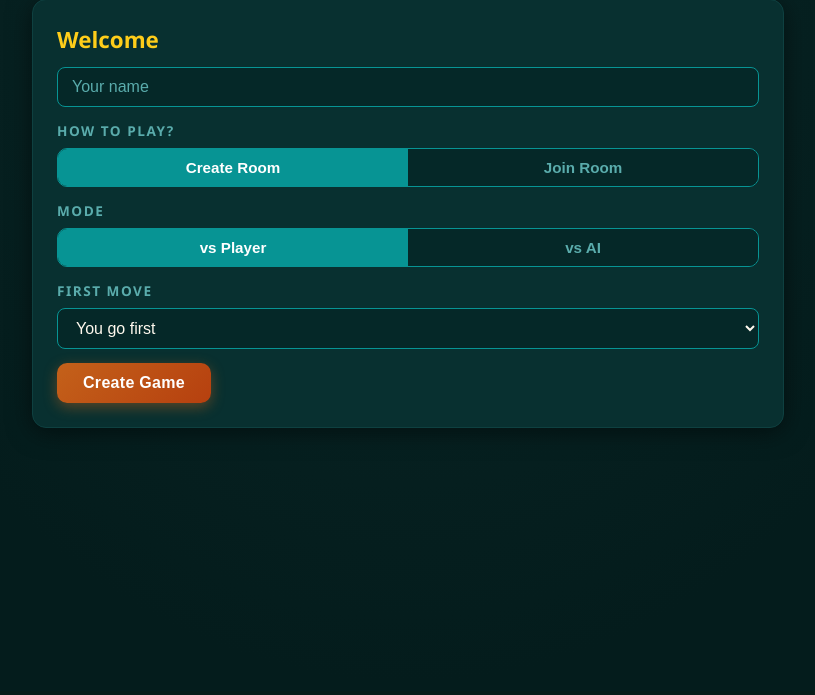
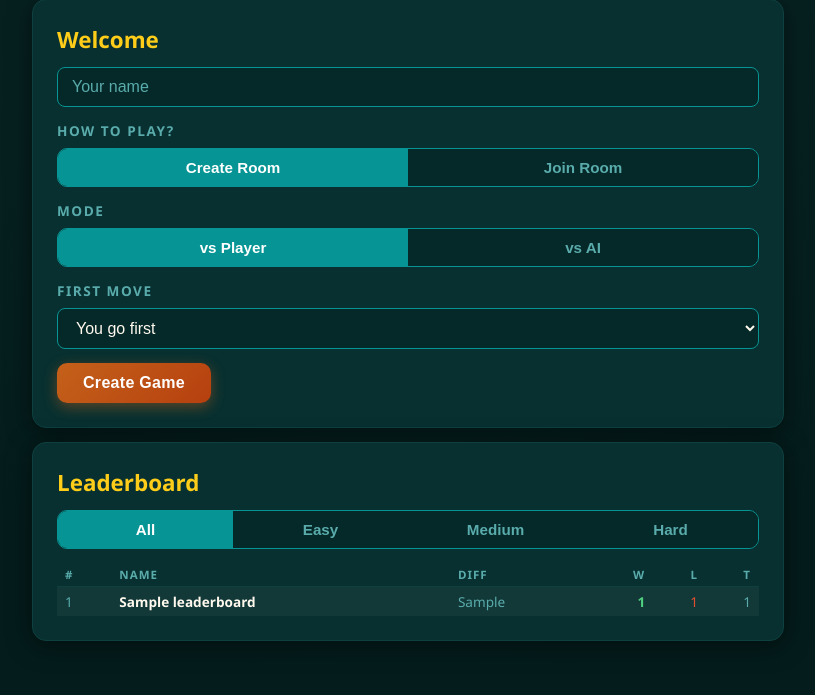
Before and after one commit to rwaynewhite15/mancala-live, a Flask app: page / in a window 1280 px wide. Shown: the part 109-804 px from the top of the page, without its empty margins (232-1047 px from the left). Before the commit the page ends 537 px from the top, so only its background shows below. Run offline with Flask 3, Linux system fonts and the light colour scheme; tables that the repository leaves empty hold one stand-in row (values such as "Sample post"); some libraries are stand-ins or nearby versions.

Commit message:
Add leaderboard with PostgreSQL/SQLite backend
Adds /leaderboard and /submit_score routes, a leaderboard card in the
lobby, and a gold "Post to Leaderboard" button in the AI game-over
overlay that submits the session record and returns to the main menu.

Co-Authored-By: Claude Sonnet 4.6 <noreply@anthropic.com>

```diff
--- a/app.py
+++ b/app.py
@@ -7,7 +7,8 @@ import random
 import string
 import time
 
-from flask import Flask, render_template, request
+import sqlite3
+from flask import Flask, render_template, request, jsonify
 from flask_socketio import SocketIO, join_room, emit
 
 # ── Game constants ────────────────────────────────────────────────────────────
@@ -180,6 +181,61 @@ rooms = {}
 sid_to_room = {}  # sid -> room_id
 
 
+# ── Leaderboard DB ────────────────────────────────────────────────────────────
+
+_DATABASE_URL = os.environ.get("DATABASE_URL", "")
+if _DATABASE_URL.startswith("postgres://"):
+    _DATABASE_URL = _DATABASE_URL.replace("postgres://", "postgresql://", 1)
+_USE_PG = bool(_DATABASE_URL)
+_PH = "%s" if _USE_PG else "?"
+
+if _USE_PG:
+    import psycopg2
+
+
+def _db_conn():
+    if _USE_PG:
+        return psycopg2.connect(_DATABASE_URL)
+    return sqlite3.connect("leaderboard.db")
+
+
+def _init_db():
+    try:
+        conn = _db_conn()
+        cur = conn.cursor()
+        if _USE_PG:
+            cur.execute("""
+                CREATE TABLE IF NOT EXISTS leaderboard (
+                    id SERIAL PRIMARY KEY,
+                    name TEXT NOT NULL,
+                    difficulty TEXT NOT NULL,
+                    wins INTEGER NOT NULL DEFAULT 0,
+                    losses INTEGER NOT NULL DEFAULT 0,
+                    ties INTEGER NOT NULL DEFAULT 0,
+                    submitted_at TIMESTAMPTZ NOT NULL DEFAULT NOW()
+                )
+            """)
+        else:
+            cur.execute("""
+                CREATE TABLE IF NOT EXISTS leaderboard (
+                    id INTEGER PRIMARY KEY AUTOINCREMENT,
+                    name TEXT NOT NULL,
+                    difficulty TEXT NOT NULL,
+                    wins INTEGER NOT NULL DEFAULT 0,
+                    losses INTEGER NOT NULL DEFAULT 0,
+                    ties INTEGER NOT NULL DEFAULT 0,
+                    submitted_at TEXT NOT NULL DEFAULT (datetime('now'))
+                )
+            """)
+        conn.commit()
+        conn.close()
+    except Exception as e:
+        print(f"DB init error: {e}")
+
+
+_init_db()
+
+
 def _make_room_id():
     chars = string.ascii_uppercase + string.digits
     while True:
@@ -253,6 +309,63 @@ def _ai_task(room_id, token):
 @app.route("/")
 def index():
     return render_template("index.html")
+
+
+@app.route("/leaderboard")
+def leaderboard():
+    difficulty = request.args.get("difficulty", "")
+    try:
+        conn = _db_conn()
+        cur = conn.cursor()
+        if difficulty in ("easy", "medium", "hard"):
+            cur.execute(
+                f"SELECT name, difficulty, wins, losses, ties FROM leaderboard "
+                f"WHERE difficulty = {_PH} ORDER BY wins DESC, losses ASC, ties DESC LIMIT 20",
+                (difficulty,)
+            )
+        else:
+            cur.execute(
+                "SELECT name, difficulty, wins, losses, ties FROM leaderboard "
+                "ORDER BY wins DESC, losses ASC, ties DESC LIMIT 20"
+            )
+        rows = cur.fetchall()
+        conn.close()
+        return jsonify([
+            {"name": r[0], "difficulty": r[1], "wins": r[2], "losses": r[3], "ties": r[4]}
+            for r in rows
+        ])
+    except Exception as e:
+        return jsonify({"error": str(e)}), 500
+
+
+@app.route("/submit_score", methods=["POST"])
+def submit_score():
+    data = request.get_json(force=True) or {}
+    name = str(data.get("name", "")).strip()[:20] or "Player"
+    difficulty = data.get("difficulty", "")
+    try:
+        wins   = int(data.get("wins",   0))
+        losses = int(data.get("losses", 0))
+        ties   = int(data.get("ties",   0))
+    except (TypeError, ValueError):
+        return jsonify({"error": "Invalid data"}), 400
+    if difficulty not in ("easy", "medium", "hard"):
+        return jsonify({"error": "Invalid difficulty"}), 400
+    if wins + losses + ties == 0:
+        return jsonify({"error": "No games played"}), 400
+    try:
+        conn = _db_conn()
+        cur = conn.cursor()
+        cur.execute(
+            f"INSERT INTO leaderboard (name, difficulty, wins, losses, ties) "
+            f"VALUES ({_PH}, {_PH}, {_PH}, {_PH}, {_PH})",
+            (name, difficulty, wins, losses, ties)
+        )
+        conn.commit()
+        conn.close()
+        return jsonify({"ok": True})
+    except Exception as e:
+        return jsonify({"error": str(e)}), 500
 
 
 # ── Socket events ─────────────────────────────────────────────────────────────
--- a/requirements.txt
+++ b/requirements.txt
@@ -1,3 +1,4 @@
 flask
 flask-socketio
 simple-websocket
+psycopg2-binary
--- a/templates/index.html
+++ b/templates/index.html
@@ -107,6 +107,11 @@
   .btn-secondary {
     background: var(--teal); color: #fff;
     box-shadow: 0 4px 14px rgba(7,148,148,0.35);
+  }
+  .btn-gold {
+    background: linear-gradient(135deg, var(--gold), #d4a500);
+    color: #041c1c; font-weight: 800;
+    box-shadow: 0 4px 14px rgba(254,205,26,0.35);
   }
 
   .toggle { display: flex; border-radius: 10px; overflow: hidden; border: 1.5px solid var(--teal); margin-bottom: 14px; }
@@ -284,6 +289,20 @@
     </div>
   </div>
 
+  <!-- ── LEADERBOARD (lobby card) ── -->
+  <div class="card" id="leaderboard-card" style="margin-top:0">
+    <h2>Leaderboard</h2>
+    <div class="toggle" id="lb-filter" style="margin-bottom:14px">
+      <button class="toggle-btn active" onclick="filterLeaderboard('all')">All</button>
+      <button class="toggle-btn" onclick="filterLeaderboard('easy')">Easy</button>
+      <button class="toggle-btn" onclick="filterLeaderboard('medium')">Medium</button>
+      <button class="toggle-btn" onclick="filterLeaderboard('hard')">Hard</button>
+    </div>
+    <div id="lb-body" style="min-height:52px">
+      <p style="color:var(--muted);text-align:center;font-size:.9rem">Loading...</p>
+    </div>
+  </div>
+
   <!-- ── WAITING ── -->
   <div id="screen-waiting" class="screen">
     <div class="card" style="text-align:center">
@@ -346,8 +365,9 @@
     <div id="game-over-title">Game Over</div>
     <div id="game-over-scores"></div>
     <div id="game-over-record" style="color:var(--gold);font-size:.95rem;margin-top:8px"></div>
-    <div style="display:flex;gap:10px;justify-content:center;margin-top:18px">
+    <div style="display:flex;gap:10px;justify-content:center;margin-top:18px;flex-wrap:wrap">
       <button class="btn btn-primary" onclick="requestRematch()">Rematch</button>
+      <button class="btn btn-gold" id="post-lb-btn" onclick="submitScore()" style="display:none">Post to Leaderboard</button>
       <button class="btn btn-secondary" onclick="goToMainMenu()">Main Menu</button>
     </div>
   </div>
@@ -378,6 +398,8 @@ let animQueue          = [];
 let latestStateSeq     = 0;
 let lastGameSummarized = -1;
 let animationVersion   = 0;
+let lastGameOverState  = null;
+let lbFilter           = 'all';
 
 // ── Pit index helpers ──────────────────────────────────────────────────────
 function myPitIndices()  {
@@ -466,6 +488,74 @@ function goToMainMenu() {
   cancelAnimations();
   document.getElementById('game-over-overlay').classList.remove('show');
   showScreen('lobby');
+  loadLeaderboard();
+}
+
+// ── Leaderboard ────────────────────────────────────────────────────────────
+function filterLeaderboard(diff) {
+  lbFilter = diff;
+  document.querySelectorAll('#lb-filter .toggle-btn').forEach((btn, i) => {
+    btn.classList.toggle('active', ['all','easy','medium','hard'][i] === diff);
+  });
+  loadLeaderboard();
+}
+
+async function loadLeaderboard() {
+  const body = document.getElementById('lb-body');
+  if (!body) return;
+  body.innerHTML = '<p style="color:var(--muted);text-align:center;font-size:.9rem">Loading...</p>';
+  try {
+    const url = lbFilter === 'all' ? '/leaderboard' : `/leaderboard?difficulty=${lbFilter}`;
+    const res  = await fetch(url);
+    const rows = await res.json();
+    if (!Array.isArray(rows) || !rows.length) {
+      body.innerHTML = '<p style="color:var(--muted);text-align:center;font-size:.9rem">No entries yet — be the first!</p>';
+      return;
+    }
+    const trs = rows.map((r, i) => `
+      <tr style="background:${i%2===0?'rgba(255,255,255,0.04)':'transparent'}">
+        <td style="padding:5px 8px;color:var(--muted)">${i+1}</td>
+        <td style="padding:5px 8px;font-weight:700">${escHtml(r.name)}</td>
+        <td style="padding:5px 8px;color:var(--muted);text-transform:capitalize">${r.difficulty}</td>
+        <td style="padding:5px 8px;text-align:right;color:#50d080;font-weight:700">${r.wins}</td>
+        <td style="padding:5px 8px;text-align:right;color:#e05030">${r.losses}</td>
+        <td style="padding:5px 8px;text-align:right;color:var(--muted)">${r.ties}</td>
+      </tr>`).join('');
+    body.innerHTML = `
+      <table style="width:100%;border-collapse:collapse;font-size:.85rem">
+        <thead><tr style="border-bottom:1px solid #0e4040">
+          ${['#','Name','Diff','W','L','T'].map((h,i) =>
+            `<th style="padding:4px 8px;text-align:${i>=3?'right':'left'};color:var(--muted);font-size:.72rem;text-transform:uppercase;letter-spacing:1px;font-weight:600">${h}</th>`
+          ).join('')}
+        </tr></thead>
+        <tbody>${trs}</tbody>
+      </table>`;
+  } catch(e) {
+    body.innerHTML = '<p style="color:var(--muted);text-align:center;font-size:.9rem">Could not load leaderboard.</p>';
+  }
+}
+
+async function submitScore() {
+  if (!lastGameOverState) { goToMainMenu(); return; }
+  const scores = lastGameOverState.scores || {0:0, 1:0};
+  const gp     = lastGameOverState.games_played || 0;
+  const myW    = scores[S.playerId]     || 0;
+  const oppW   = scores[1-S.playerId]   || 0;
+  const ties   = Math.max(0, gp - myW - oppW);
+
+  const btn = document.getElementById('post-lb-btn');
+  btn.disabled = true;
+  btn.textContent = 'Posting...';
+  try {
+    await fetch('/submit_score', {
+      method: 'POST',
+      headers: {'Content-Type': 'application/json'},
+      body: JSON.stringify({ name: S.myName || 'Player', difficulty: S.difficulty, wins: myW, losses: oppW, ties })
+    });
+  } catch(e) { /* silently ignore network errors */ }
+  btn.disabled = false;
+  btn.textContent = 'Post to Leaderboard';
+  goToMainMenu();
 }
 
 // ── Board setup ────────────────────────────────────────────────────────────
@@ -555,6 +645,9 @@ function renderState(state) {
 }
 
 function showGameOver(state) {
+  lastGameOverState = state;
+  document.getElementById('post-lb-btn').style.display = S.mode === 'ai' ? 'inline-block' : 'none';
+
   const myS  = state.board[myStoreIdx()];
   const oppS = state.board[oppStoreIdx()];
   const w    = state.winner;
@@ -810,6 +903,7 @@ socket.on('opponent_left', data => {
 // ── Init ───────────────────────────────────────────────────────────────────
 document.getElementById('name-input').addEventListener('keydown', e => { if(e.key==='Enter') createRoom(); });
 document.getElementById('room-code-input').addEventListener('input', e => { e.target.value = e.target.value.toUpperCase(); });
+loadLeaderboard();
 </script>
 </body>
 </html>
```
